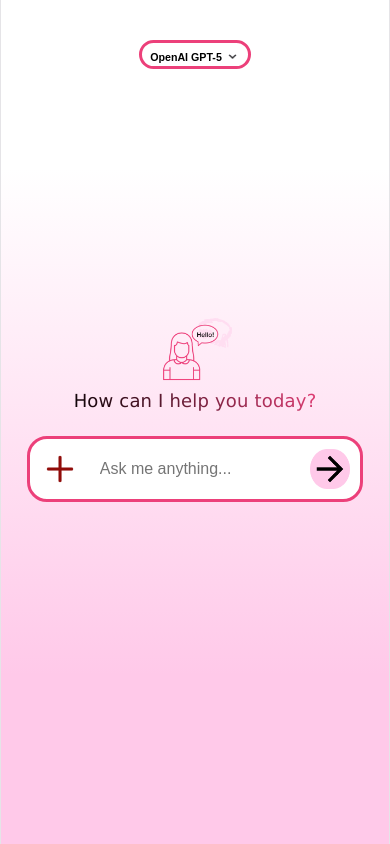
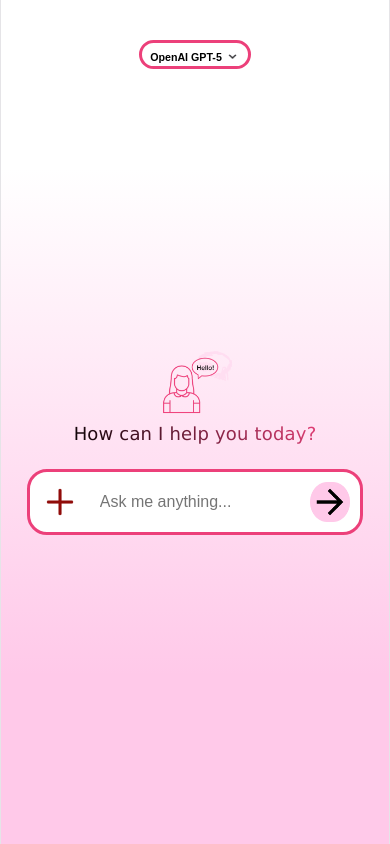
Before and after one commit to TanatswaSibanda/ai-chatbot, a React (Vite) app: page / in a window 390 px wide. Built offline with nearby package versions, Linux system fonts and the light colour scheme.

Commit message:
Chore: Update responsiveness

```diff
--- a/src/App.css
+++ b/src/App.css
@@ -2,6 +2,9 @@ body {
     background: linear-gradient(#FFFFFF 20%, #FFC9E9 80%);
     margin: 0;
     padding: 0;
+    min-height: 100vh;
+    display: flex;
+    flex-direction: column;
 
 }
 
@@ -40,13 +43,18 @@ body {
     width: 30px;
 }
 
+.message-area {
+    flex-grow: 1;
+    overflow: hidden;
+}
+
 .bottom {
     display: flex;
     justify-content: center;
     align-items: center;
     flex-direction: column;
     gap: 0;
-    margin-top: 250px;
+
 }
 
 .person-icon {
@@ -112,11 +120,6 @@ h3 {
         width: 20px;
     }
 
-    .bottom {
-        gap: 0;
-        margin-top: 20rem;
-    }
-
     .person-icon {
         width: 100px;
         padding: 0;
@@ -165,7 +168,7 @@ h3 {
 
     .bottom {
         gap: 0;
-        margin-top: 15rem;
+        margin-top: 60%;
     }
 
     .person-icon {
--- a/src/App.jsx
+++ b/src/App.jsx
@@ -13,6 +13,9 @@ function App() {
           OpenAI GPT-5
           <img src={dropdown} alt="image" className='img' />
         </button>
+      </div>
+      <div className='message-area'>
+
       </div>
       <div className='bottom'>
         <img src={person} alt="" className='person-icon' />
```
